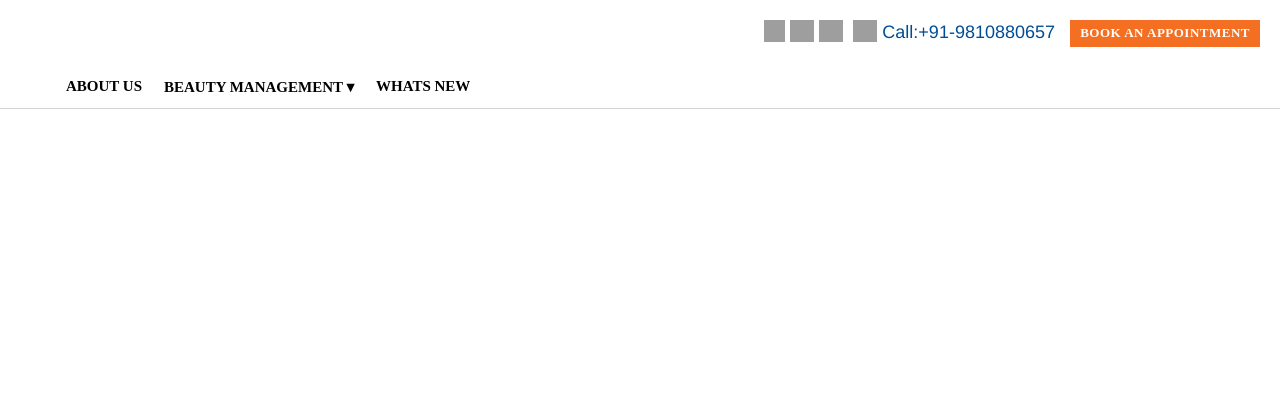
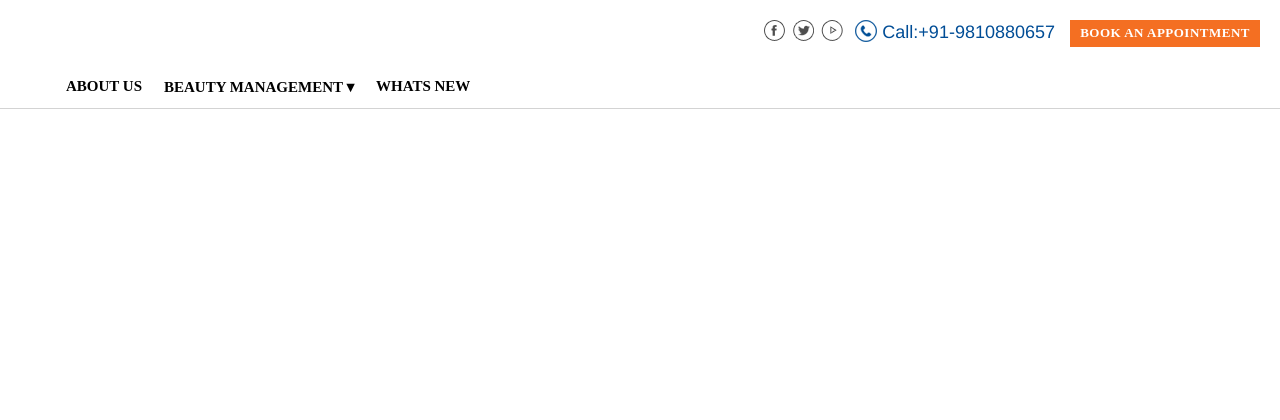
Before and after one commit to mohitkj/pclmaster, a Yii app: template views/site/index.php in a window 1280 px wide. Shown: the top 420 px of the page. Run offline with PHP 8.4 and a stand-in for Yii, Linux system fonts and the light colour scheme; the template is opened without the code that fills it, so the values that code supplies are empty; some libraries are stand-ins or nearby versions; grey boxes are pictures that could not be loaded.

Commit message:
location modified

```diff
--- a/web/css/site.css
+++ b/web/css/site.css
@@ -132,7 +132,7 @@ a.desc:after {
 .navbar-internal li a:hover{
     cursor: pointer
 }
-.social-media a{ background-image: url(socialimedia.png);
+.social-media a{ background-image: url(../socialimedia.png);
                  background-repeat: no-repeat;
                  height: 23px;
                  width: 27px;
```
